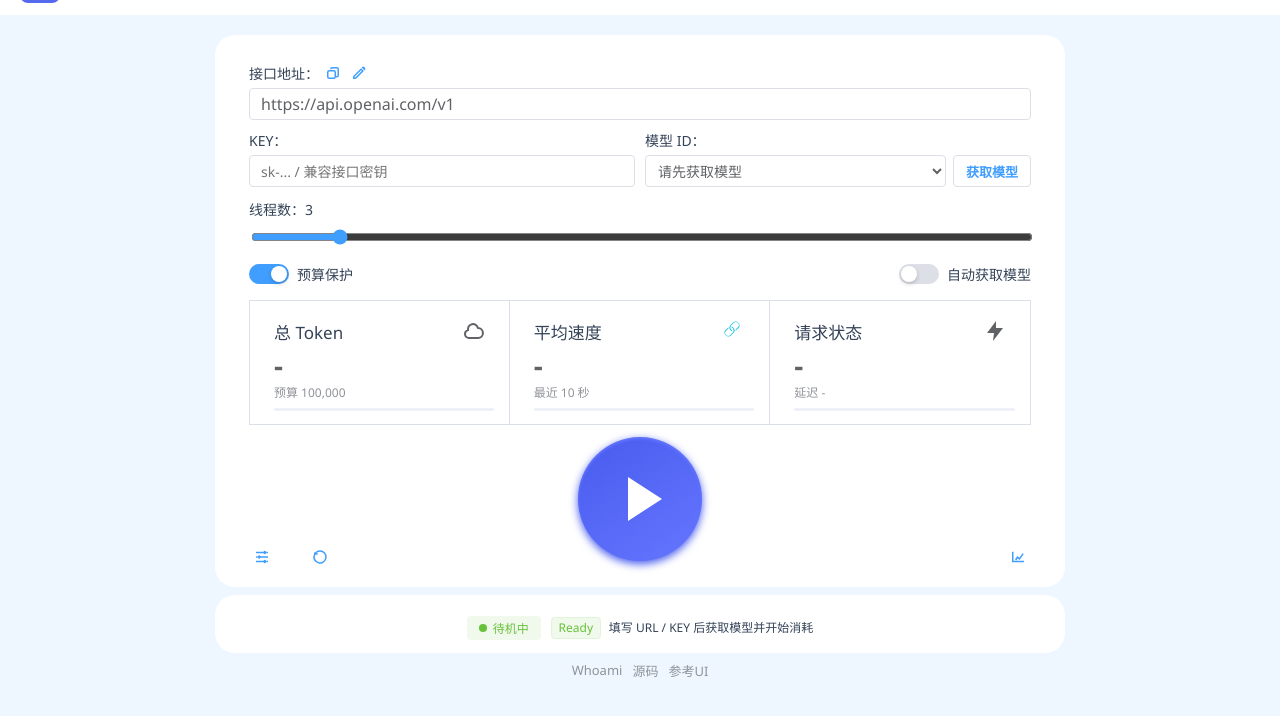
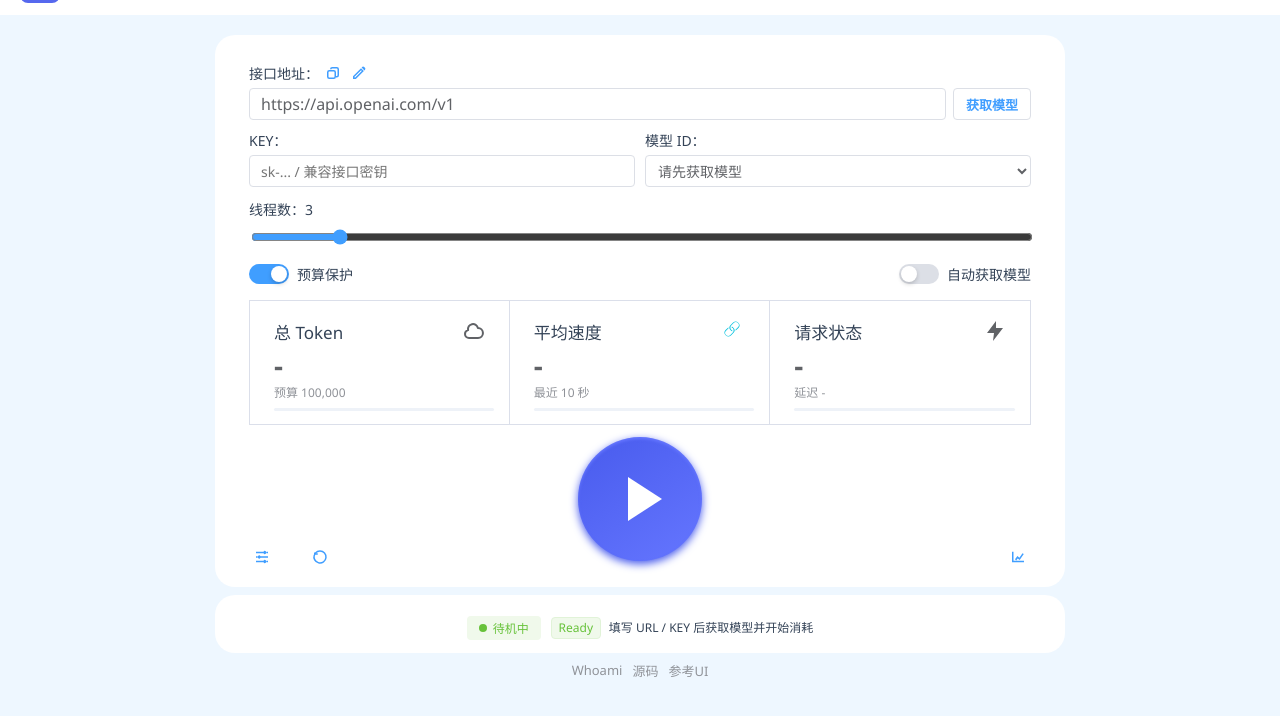
Before and after one commit to gitstq/token-xiaohao, a plain HTML site: page index.html in a window 1280 px wide. Shown: the part 52-768 px from the top of the page. Drawn offline with Linux system fonts and the light colour scheme.

Commit message:
Move model fetch button to URL row

```diff
--- a/index.html
+++ b/index.html
@@ -294,6 +294,12 @@
     }
 
     .model-row {
+      display: grid;
+      grid-template-columns: minmax(0, 1fr);
+      gap: 7px;
+    }
+
+    .url-row {
       display: grid;
       grid-template-columns: minmax(0, 1fr) auto;
       gap: 7px;
@@ -1060,7 +1066,10 @@
               <svg viewBox="0 0 24 24" focusable="false"><path d="m4 16.2 10.7-10.7 3.8 3.8L7.8 20H4v-3.8Zm2 1.9h1l8.7-8.8-.9-.9L6 17.1v1ZM16.1 4.1a2 2 0 0 1 2.8 0l1 1a2 2 0 0 1 0 2.8l-.6.6-3.8-3.8.6-.6Z"></path></svg>
             </button>
           </div>
-          <input class="input" id="baseUrl" type="url" value="https://api.openai.com/v1" autocomplete="off">
+          <span class="url-row">
+            <input class="input" id="baseUrl" type="url" value="https://api.openai.com/v1" autocomplete="off">
+            <button class="tiny-btn" id="fetchModelsBtn" type="button">获取模型</button>
+          </span>
         </div>
 
         <div class="split token-split">
@@ -1072,7 +1081,6 @@
               <select class="select" id="modelName">
                 <option value="">请先获取模型</option>
               </select>
-              <button class="tiny-btn" id="fetchModelsBtn" type="button">获取模型</button>
             </span>
           </label>
         </div>
```
